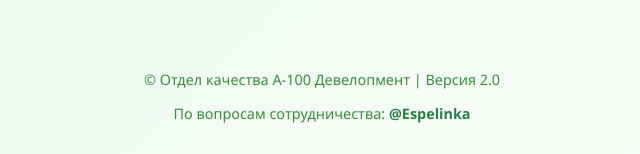
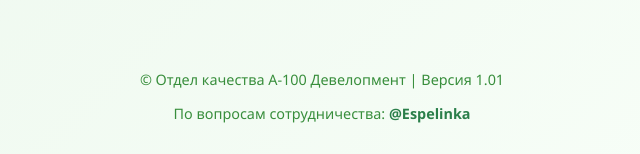
Before and after one commit to Espelinka/otdel-kachestva-a100, a plain HTML site: page index.html in a window 1280 px wide. Shown: the part 736-890 px from the top of the page, 318-958 px from the left. Drawn offline with Linux system fonts and the light colour scheme.

Commit message:
Update index.html

```diff
--- a/index.html
+++ b/index.html
@@ -131,7 +131,7 @@
   </section>
 
   <footer>
-    <p>© Отдел качества А-100 Девелопмент | Версия 2.0</p>
+    <p>© Отдел качества А-100 Девелопмент | Версия 1.01</p>
     <p>По вопросам сотрудничества: <a href="https://t.me/Espelinka" target="_blank">@Espelinka</a></p>
   </footer>
 
```
